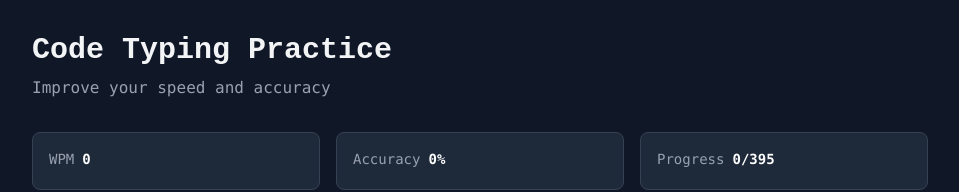
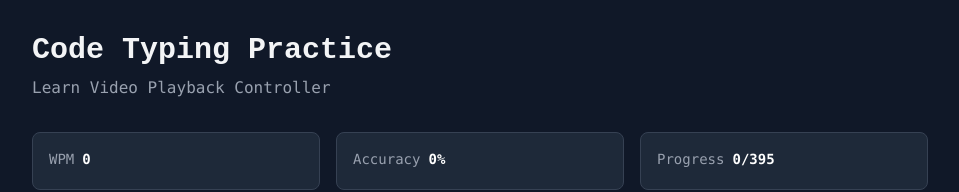
Before and after one commit to Frithir/typingTool, a React (Vite) app: page / in a window 1280 px wide. Shown: the top 192 px of the page, without its empty margins (160-1119 px from the left). Built offline with nearby package versions, Linux system fonts and the light colour scheme.

Commit message:
refactor: update snippet description to display current snippet title

```diff
--- a/src/components/TypingTool/TypingTool.tsx
+++ b/src/components/TypingTool/TypingTool.tsx
@@ -163,7 +163,7 @@
           >
             Code Typing Practice
           </h1>
-          <p className="text-gray-400">Improve your speed and accuracy</p>
+          <p className="text-gray-400">Learn {currentSnippet?.title}</p>
         </div>
 
         {/* Stats Bar */}
```
